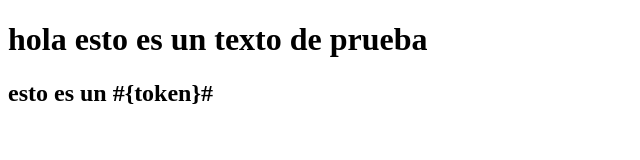
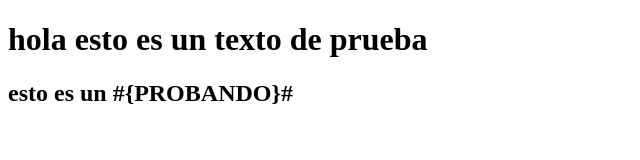
Before and after one commit to carlosmorillooo/ChangeTokenActionTest, a plain HTML site: page index.html in a window 1280 px wide. Shown: the whole page, without its empty margins (0-640 px from the left). Drawn offline with Linux system fonts and the light colour scheme.

Commit message:
Update index.html

```diff
--- a/index.html
+++ b/index.html
@@ -8,6 +8,6 @@
 </head>
 <body>
     <h1>hola esto es un texto de prueba </h1>
-    <h2>esto es un #{token}#</h2>
+    <h2>esto es un #{PROBANDO}#</h2>
 </body>
 </html>
```
